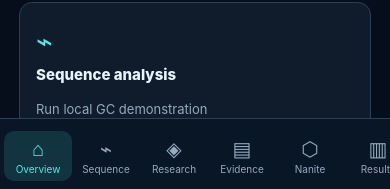
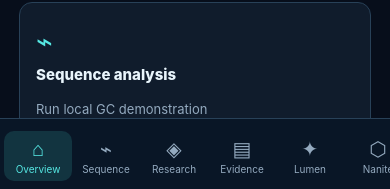
Before and after one commit to jacquesjacobs77/BSNG-Mobile, a React Native app: screen / in a window 390 px wide. Shown: the part 652-841 px from the top of the page. Built offline with nearby package versions, Linux system fonts and the light colour scheme.

Commit message:
feat(mobile): wire Lumen lab navigation without changing v0.2 OTA runtime

```diff
--- a/App.tsx
+++ b/App.tsx
@@ -4,12 +4,13 @@ import { SafeAreaProvider, SafeAreaView } from 'react-native-safe-area-context';
 import { analyzeSequence, normalizeSequence, SAMPLE_SEQUENCE, DEMO_MAX_BASES, type SequenceSummary } from './src/lib/sequence';
 import ResearchScreen from './src/screens/ResearchScreen';
 import ResearchEvidenceScreen from './src/screens/ResearchEvidenceScreen';
+import LumenLabScreen from './src/screens/LumenLabScreen';
 
-type Page = 'overview' | 'scan' | 'research' | 'evidence' | 'nanite' | 'results' | 'notes' | 'settings';
+type Page = 'overview' | 'scan' | 'research' | 'evidence' | 'lumen' | 'nanite' | 'results' | 'notes' | 'settings';
 type Note = { id: number; title: string; body: string };
 const colors = { bg:'#070E1B', panel:'#101C2C', border:'#284158', cyan:'#56E8E3', purple:'#AF90FF', green:'#75DAAF', amber:'#F9C878', white:'#E9F5FC', muted:'#94AABF' };
 const menu: {id:Page;label:string;glyph:string}[] = [
-  {id:'overview',label:'Overview',glyph:'⌂'}, {id:'scan',label:'Sequence',glyph:'⌁'}, {id:'research',label:'Research',glyph:'◈'}, {id:'evidence',label:'Evidence',glyph:'▤'}, {id:'nanite',label:'Nanite',glyph:'⬡'},
+  {id:'overview',label:'Overview',glyph:'⌂'}, {id:'scan',label:'Sequence',glyph:'⌁'}, {id:'research',label:'Research',glyph:'◈'}, {id:'evidence',label:'Evidence',glyph:'▤'}, {id:'lumen',label:'Lumen',glyph:'✦'}, {id:'nanite',label:'Nanite',glyph:'⬡'},
   {id:'results',label:'Results',glyph:'▥'}, {id:'notes',label:'Notes',glyph:'✎'}, {id:'settings',label:'Settings',glyph:'⚙'}
 ];
 const para = (text:string) => <Text style={s.para}>{text}</Text>;
@@ -76,6 +77,7 @@ function AppBody() {
       {quick('⌁','Sequence analysis','Run local GC demonstration','scan')}
       {quick('◈','Research lab','Live-input genomic signal dashboard','research')}
       {quick('▤','Evidence register','RNA, protein, provenance and feasibility gates','evidence')}
+      {quick('✦','Lumen research','Parallel audit workbench and thesis challenges','lumen')}
       {quick('⬡','Nanite hypotheses','Explore research categories','nanite')}
       {quick('▥','Results','Examine and share a report','results')}
       {quick('✎','Lab notebook','Record session observations','notes')}
@@ -161,6 +163,8 @@ function AppBody() {
       {para('Research database: not connected')}
       {para('Reference genome: not loaded')}
       {para('Evidence snapshot: 18 October 2026 (read-only)')}
+      {para('Lumen local sequence analysis: available')}
+      {para('Lumen cloud AI reviewer: requires server-side configuration')}
       {para('OTA runtime: 0.2.0 / preview channel; update publication requires Expo credentials')}
     </Box>
     <Box><Text style={[s.eyebrow,{color:colors.purple}]}>PLANNED BACKEND TARGETS</Text>
@@ -170,7 +174,7 @@ function AppBody() {
       {para('Do not add identifiable human genomic data or API keys to this prototype. No network data submission or permanent notes storage is provided.')}
     </Box>
   </>;}
-  const screens:Record<Page,()=>React.ReactNode>={overview,scan,research:()=> <ResearchScreen sequence={sequence} setSequence={setSequence} sampleName={sampleName} setSampleName={setSampleName} onOpenResults={analyze}/>,evidence:()=> <ResearchEvidenceScreen/>,nanite,results,notes:notesPage,settings};
+  const screens:Record<Page,()=>React.ReactNode>={overview,scan,research:()=> <ResearchScreen sequence={sequence} setSequence={setSequence} sampleName={sampleName} setSampleName={setSampleName} onOpenResults={analyze}/>,evidence:()=> <ResearchEvidenceScreen/>,lumen:()=> <LumenLabScreen sequence={sequence} sampleName={sampleName}/>,nanite,results,notes:notesPage,settings};
   return <SafeAreaView style={s.safe} edges={['top','left','right','bottom']}>
     <StatusBar barStyle="light-content" backgroundColor={colors.bg}/>
     <View style={s.header}>
```
